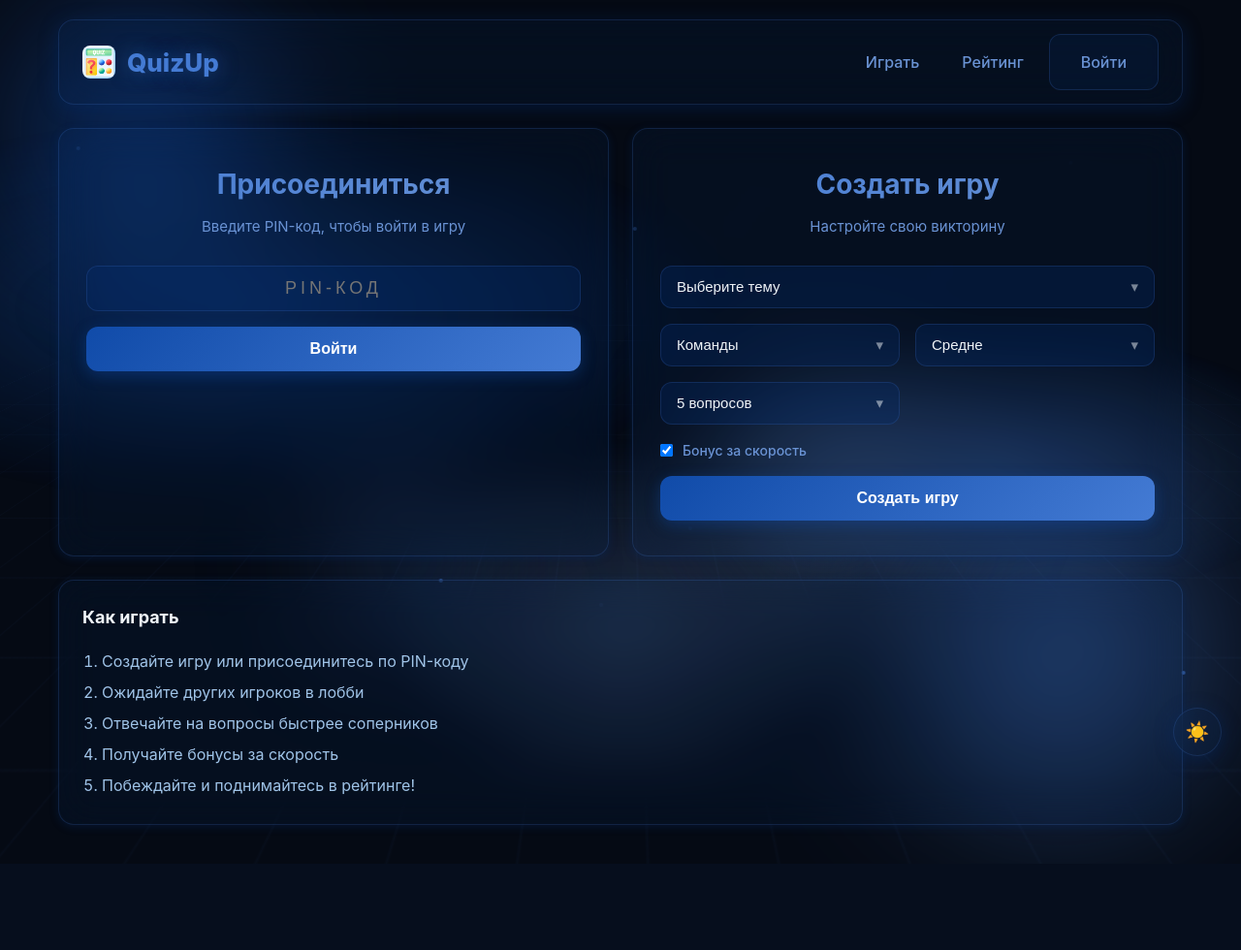
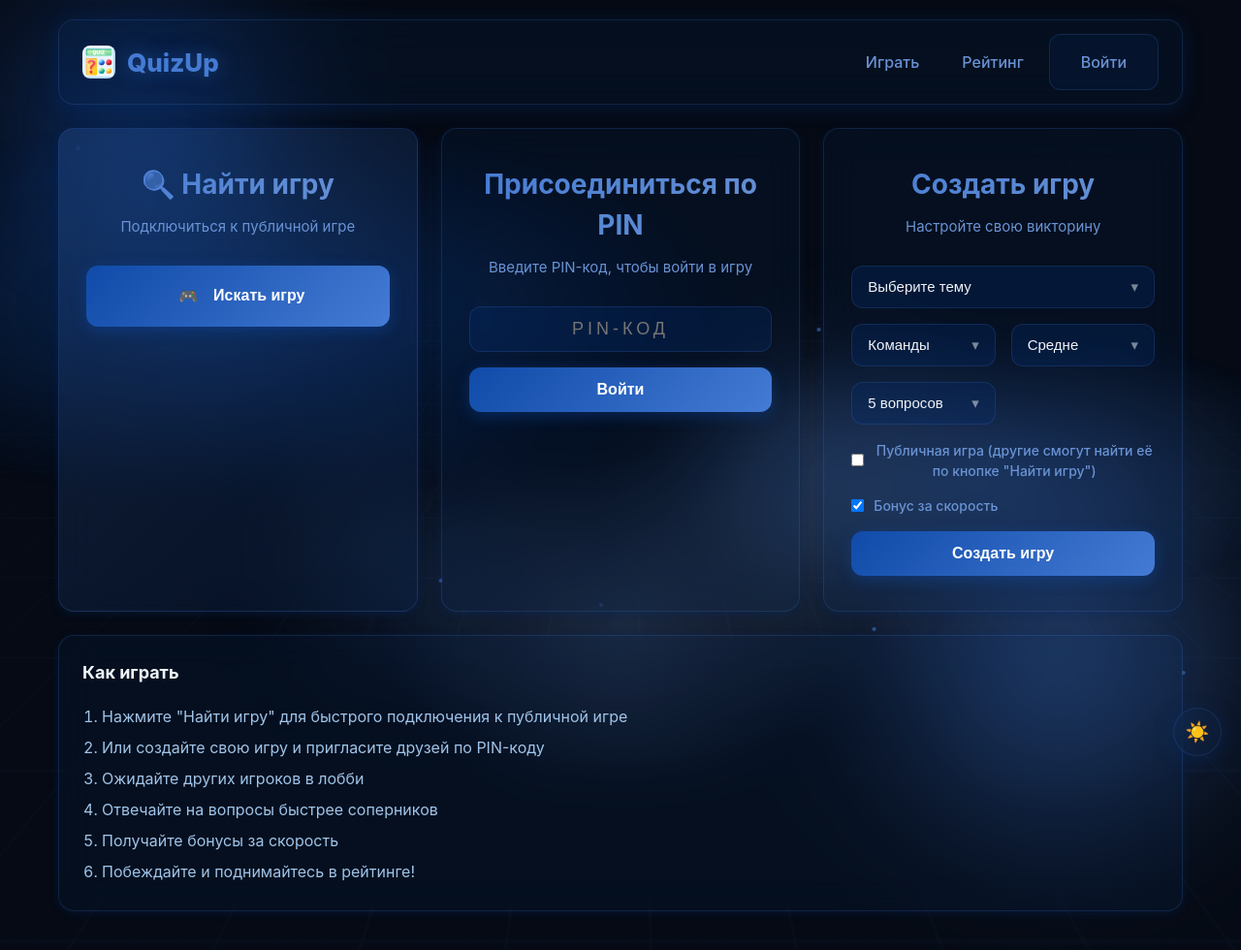
Before and after one commit to MineGames-YT/QuizUp, a Flask app: page / in a window 1280 px wide. Shown: the whole page at 97% size. Before the commit the page ends 881 px from the top, so only its background shows below. Run offline with Flask 3, Linux system fonts and the light colour scheme; some libraries are stand-ins or nearby versions.

Commit message:
2.0.0
Added Public and Private games

```diff
--- a/app.py
+++ b/app.py
@@ -260,6 +260,7 @@ def get_random_questions(topic, count=10, difficulty=None):
 
 # ==================== КЛАСС ИГРЫ ====================
 
+# В классе GameSession добавьте новое поле в __init__
 class GameSession:
     def __init__(
         self,
@@ -272,6 +273,7 @@ class GameSession:
         questions_count: int = 5,
         time_limit: int = QUESTION_TIME_LIMIT,
         bonus_enabled: bool = True,
+        is_public: bool = False,  # НОВОЕ ПОЛЕ
     ):
         self.pin = generate_pin()
         self.creator_id = creator_id
@@ -283,6 +285,7 @@ class GameSession:
         self.questions_count = int(questions_count) * 2 if self.mode == 'teams' else int(questions_count)
         self.time_limit = int(time_limit)
         self.bonus_enabled = bool(bonus_enabled)
+        self.is_public = bool(is_public)  # НОВОЕ ПОЛЕ
         self.team_names = {'A': 'Команда А', 'B': 'Команда Б'}
 
         self.status = 'waiting'
@@ -842,6 +845,7 @@ def handle_create_game(data):
     difficulty = (data.get('difficulty') or 'medium').strip()
     questions_count = int(data.get('questions_count', 5))
     bonus_enabled = bool(data.get('bonus_enabled', True))
+    is_public = bool(data.get('is_public', False))  # НОВОЕ ПОЛЕ
     creator_token = (data.get('player_token') or '').strip() or uuid.uuid4().hex
 
     if not topic:
@@ -864,6 +868,7 @@ def handle_create_game(data):
         questions_count=questions_count,
         time_limit=QUESTION_TIME_LIMIT,
         bonus_enabled=bonus_enabled,
+        is_public=is_public,  # НОВОЕ ПОЛЕ
     )
 
     with games_lock:
@@ -878,6 +883,7 @@ def handle_create_game(data):
         'questions_count': game.questions_count,
         'questions_per_team': game.questions_per_team,
         'time_limit': game.time_limit,
+        'is_public': game.is_public,  # НОВОЕ ПОЛЕ
     })
 
 def _generate_player_name():
@@ -890,6 +896,35 @@ def _is_creator(game: GameSession, *, actor_token: str | None):
     if actor_token and game.creator_token and actor_token == game.creator_token:
         return True
     return False
+
+@socketio.on('find_public_game')
+def handle_find_public_game(data):
+    """Поиск публичной игры в ожидании"""
+    player_token = (data.get('player_token') or '').strip() or uuid.uuid4().hex
+
+    with games_lock:
+        # Ищем первую публичную игру в статусе waiting
+        for pin, game in active_games.items():
+            if game.is_public and game.status == 'waiting' and len(game.players) < 10:  # Лимит игроков
+                # Проверяем, не слишком ли много игроков уже
+                if game.mode == 'teams' and (len(game.teams['A']) >= 5 or len(game.teams['B']) >= 5):
+                    continue
+                if game.mode == 'ffa' and len(game.players) >= 8:
+                    continue
+
+                emit('game_found', {
+                    'pin': game.pin,
+                    'topic': game.topic,
+                    'mode': game.mode,
+                    'difficulty': game.difficulty,
+                    'players_count': len(game.players),
+                    'max_players': game.mode == 'teams' and 10 or 8,
+                    'message': f'Найдена игра: {game.topic}'
+                })
+                return
+
+    # Если игр не найдено
+    emit('no_games_found', {'message': 'Публичных игр не найдено. Создайте свою!'})
 
 @socketio.on('join_game')
 def handle_join_game(data):
--- a/templates/index.html
+++ b/templates/index.html
@@ -4,9 +4,19 @@
 
 {% block content %}
 <div class="main-menu">
-    <!-- Присоединиться к игре -->
+    <!-- КНОПКА ПОИСКА ИГРЫ (НОВАЯ) -->
+    <div class="menu-card" style="background: linear-gradient(135deg, rgba(68, 123, 212, 0.2), rgba(16, 75, 169, 0.1));">
+        <h2 style="color: var(--primary-light);">🔍 Найти игру</h2>
+        <p>Подключиться к публичной игре</p>
+        <button id="findGameBtn" class="btn btn-primary btn-large btn-full" onclick="findPublicGame()">
+            <span class="btn-icon">🎮</span> Искать игру
+        </button>
+        <div id="searchStatus" style="margin-top: 12px; min-height: 24px;"></div>
+    </div>
+
+    <!-- Присоединиться к игре (старое) -->
     <div class="menu-card">
-        <h2>Присоединиться</h2>
+        <h2>Присоединиться по PIN</h2>
         <p>Введите PIN-код, чтобы войти в игру</p>
         <form id="joinForm" action="/join" method="POST">
             <div class="form-group">
@@ -19,7 +29,7 @@
         </form>
     </div>
 
-    <!-- Создать игру -->
+    <!-- Создать игру (обновленная) -->
     <div class="menu-card">
         <h2>Создать игру</h2>
         <p>Настройте свою викторину</p>
@@ -64,6 +74,14 @@
                 </div>
             </div>
 
+            <!-- НОВАЯ ГАЛОЧКА для приватности -->
+            <div class="form-group" style="display: flex; align-items: center; gap: 10px; margin-bottom: 15px;">
+                <input type="checkbox" id="publicGame" name="public_game" style="width: auto; cursor: pointer;">
+                <label for="publicGame" style="margin: 0; cursor: pointer; color: var(--text-light);">
+                    Публичная игра (другие смогут найти её по кнопке "Найти игру")
+                </label>
+            </div>
+
             <div class="form-group" style="display: flex; align-items: center; gap: 10px;">
                 <input type="checkbox" id="bonusEnabled" checked style="width: auto; cursor: pointer;">
                 <label for="bonusEnabled" style="margin: 0; cursor: pointer;">Бонус за скорость</label>
@@ -80,7 +98,8 @@
 <div class="card" style="margin-top: 24px;">
     <h3 style="margin-bottom: 16px; font-size: 18px;">Как играть</h3>
     <ol style="padding-left: 20px; color: var(--text-medium); line-height: 2;">
-        <li>Создайте игру или присоединитесь по PIN-коду</li>
+        <li>Нажмите "Найти игру" для быстрого подключения к публичной игре</li>
+        <li>Или создайте свою игру и пригласите друзей по PIN-коду</li>
         <li>Ожидайте других игроков в лобби</li>
         <li>Отвечайте на вопросы быстрее соперников</li>
         <li>Получайте бонусы за скорость</li>
@@ -118,6 +137,59 @@
     const playerToken = getOrCreatePlayerToken();
     const playerName = getPlayerName();
 
+    // Функция поиска публичной игры (НОВАЯ)
+    function findPublicGame() {
+        const btn = document.getElementById('findGameBtn');
+        const statusDiv = document.getElementById('searchStatus');
+
+        btn.disabled = true;
+        btn.innerHTML = '<span class="spinner-small"></span> Поиск...';
+        statusDiv.innerHTML = '<span style="color: var(--primary-light);">🔍 Ищем игру...</span>';
+
+        socket.emit('find_public_game', {
+            player_token: playerToken,
+            player_name: playerName
+        });
+
+        // Таймаут на случай, если сервер не отвечает
+        setTimeout(() => {
+            if (btn.disabled) {
+                btn.disabled = false;
+                btn.innerHTML = '<span class="btn-icon">🎮</span> Искать игру';
+                statusDiv.innerHTML = '<span style="color: var(--warning);">⏱️ Поиск занял слишком много времени. Попробуйте ещё раз.</span>';
+            }
+        }, 10000);
+    }
+
+    // Обработчик успешного поиска игры
+    socket.on('game_found', function(data) {
+        const btn = document.getElementById('findGameBtn');
+        const statusDiv = document.getElementById('searchStatus');
+
+        btn.disabled = false;
+        btn.innerHTML = '<span class="btn-icon">🎮</span> Искать игру';
+        statusDiv.innerHTML = `<span style="color: var(--success);">✅ ${data.message}</span>`;
+
+        showNotification(data.message, 'success');
+
+        // Автоматически присоединяемся к найденной игре
+        setTimeout(() => {
+            window.location.href = '/lobby?pin=' + data.pin;
+        }, 1000);
+    });
+
+    // Обработчик, если игр не найдено
+    socket.on('no_games_found', function(data) {
+        const btn = document.getElementById('findGameBtn');
+        const statusDiv = document.getElementById('searchStatus');
+
+        btn.disabled = false;
+        btn.innerHTML = '<span class="btn-icon">🎮</span> Искать игру';
+        statusDiv.innerHTML = `<span style="color: var(--danger);">❌ ${data.message}</span>`;
+
+        showNotification(data.message, 'error');
+    });
+
     // Подстановка PIN из URL
     (function prefillPinFromUrl() {
         try {
@@ -154,12 +226,16 @@
             return;
         }
 
+        // Получаем значение чекбокса публичности (НОВОЕ)
+        const isPublic = document.getElementById('publicGame').checked;
+
         const data = {
             topic: topic,
             mode: document.getElementById('gameMode').value,
             difficulty: document.getElementById('gameDifficulty').value,
             questions_count: document.getElementById('gameQuestions').value,
             bonus_enabled: document.getElementById('bonusEnabled').checked,
+            is_public: isPublic,  // НОВОЕ ПОЛЕ
             player_token: playerToken,
             player_name: playerName
         };
@@ -175,4 +251,32 @@
         showNotification(data.message, 'error');
     });
 </script>
+
+<style>
+    /* Стиль для маленького спиннера в кнопке */
+    .spinner-small {
+        display: inline-block;
+        width: 16px;
+        height: 16px;
+        border: 2px solid rgba(255, 255, 255, 0.3);
+        border-radius: 50%;
+        border-top-color: white;
+        animation: spin 1s linear infinite;
+        margin-right: 8px;
+    }
+
+    @keyframes spin {
+        to { transform: rotate(360deg); }
+    }
+
+    /* Анимация для кнопки поиска */
+    #findGameBtn {
+        transition: all 0.3s;
+    }
+
+    #findGameBtn:disabled {
+        opacity: 0.7;
+        cursor: not-allowed;
+    }
+</style>
 {% endblock %}
```
Also changed, not shown: templates/lobby.html (+11 -0 lines).
